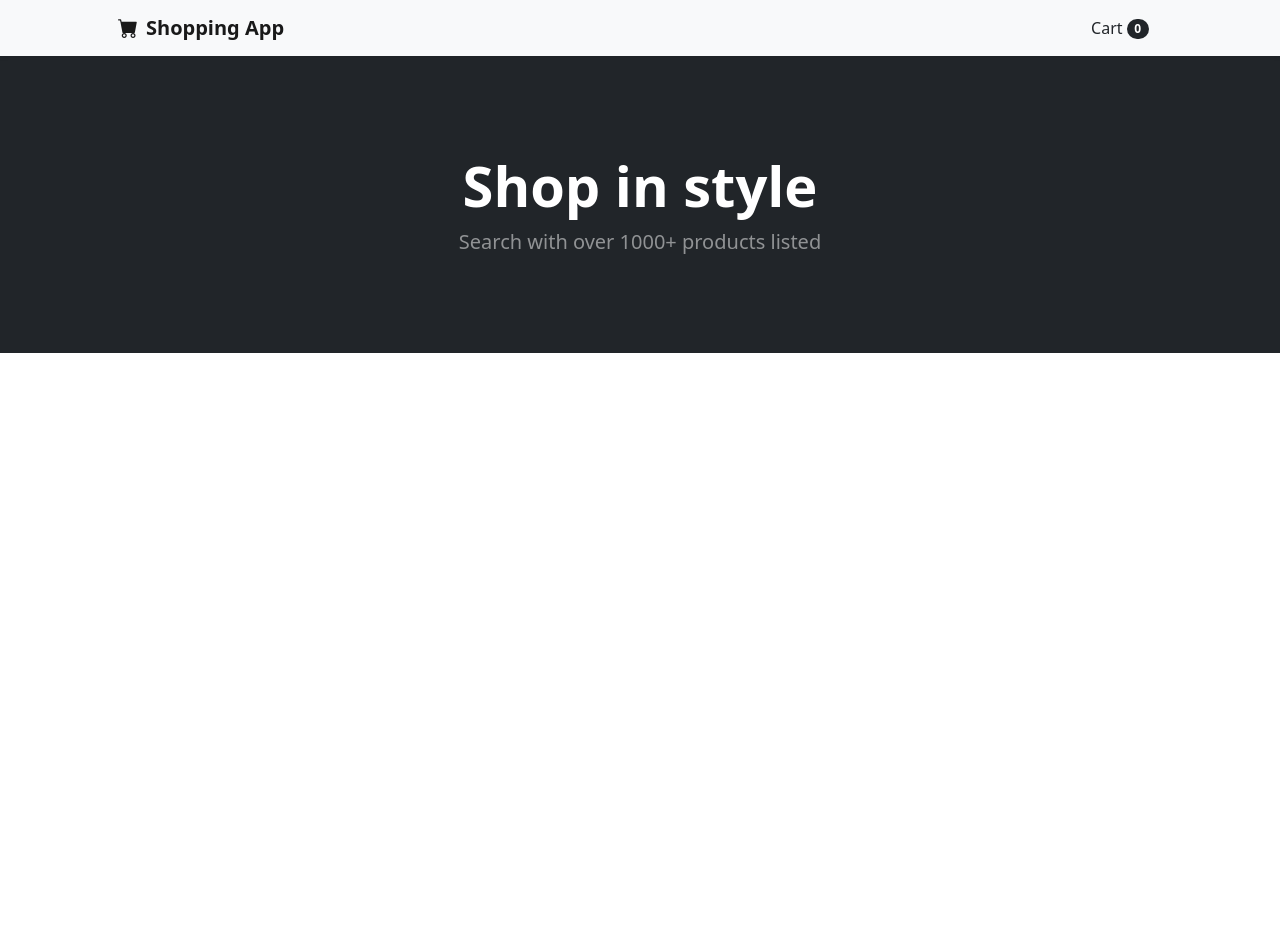
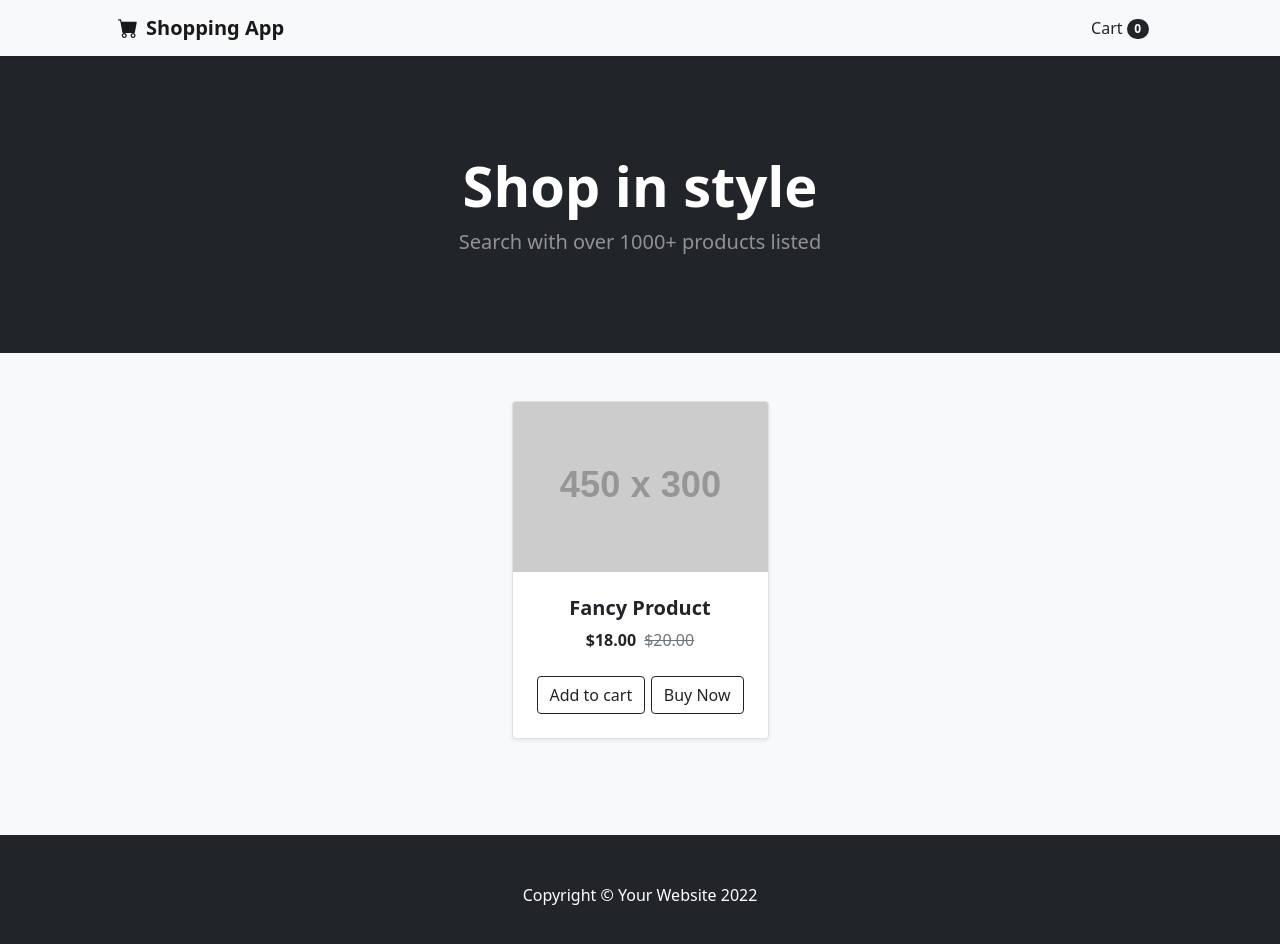
Before and after one commit to likithsai/online-shopping-react, a React (Create React App) app: page / in a window 1280 px wide. Shown: the top 944 px of the page. Before the commit the page ends 800 px from the top, so only its background shows below. Built offline with nearby package versions, Linux system fonts and the light colour scheme.

Commit message:
Added content and footer component

```diff
--- a/src/App.js
+++ b/src/App.js
@@ -1,6 +1,8 @@
 import './assets/sass/App.scss';
 import Header from './component/Header';
 import Jumboltron from './component/Jumboltron';
+import Content from './component/Content';
+import Footer from './component/Footer';
 import AppData from './data/appdata.json';
 
 function App() {
@@ -8,6 +10,8 @@ function App() {
     <div className="App">
       <Header headerTitle={AppData.appname} />
       <Jumboltron title="Shop in style" subTitle="Search with over 1000+ products listed" />
+      <Content />
+      <Footer />
     </div>
   );
 }
--- a/src/assets/sass/App.scss
+++ b/src/assets/sass/App.scss
@@ -1,5 +1,3 @@
 @import '~bootstrap/scss/bootstrap.scss';
-//  bootstrap icons
-@import '~bootstrap-icons/font/bootstrap-icons.css';
-//  media query Sass
+@import '~bootstrap-icons/font/bootstrap-icons.scss';
 @import 'mixins/MediaQuery.scss';
--- /dev/null
+++ b/src/component/Content.js
@@ -0,0 +1,38 @@
+//  content.js
+
+import React from 'react';
+
+const Content = (props) => {
+    return (
+        <section class="py-5 bg-light">
+            <div class="container px-4 px-lg-5">
+                <div class="row gx-4 gx-lg-5 row-cols-2 row-cols-md-3 row-cols-xl-4 justify-content-center">
+                    <div class="col mb-5 px-2">
+                        <div class="card shadow-sm h-100">
+                            <img class="card-img-top" src="https://dummyimage.com/450x300/dee2e6/6c757d.jpg" alt="..." />
+                            <div class="card-body p-4">
+                                <div class="text-center">
+                                    <h5 class="fw-bolder">Fancy Product</h5>
+                                    <span class="fw-bold me-2">$18.00</span>
+                                    <span class="text-muted text-decoration-line-through">$20.00</span>
+                                </div>
+                            </div>
+                            <div class="card-footer p-4 pt-0 border-top-0 bg-transparent">
+                                <div class="text-center d-flex align-items-center justify-content-between">
+                                    <a class="btn btn-outline-dark mt-auto" href="#">
+                                        <span>Add to cart</span>
+                                    </a>
+                                    <a class="btn btn-outline-dark mt-auto" href="#">
+                                        <span>Buy Now</span>
+                                    </a>
+                                </div>
+                            </div>
+                        </div>
+                    </div>
+                </div>
+            </div>
+        </section>
+    );
+}
+
+export default Content;
--- /dev/null
+++ b/src/component/Footer.js
@@ -0,0 +1,12 @@
+//  Footer.js
+import React from 'react';
+
+const Footer = (props) => {
+    return (
+        <footer class="py-5 bg-dark">
+            <div class="container"><p class="m-0 text-center text-white">Copyright © Your Website 2022</p></div>
+        </footer>
+    );
+}
+
+export default Footer;
```
Also changed, not shown: src/assets/sass/mixins/MediaQuery.scss (+5 -4 lines).
